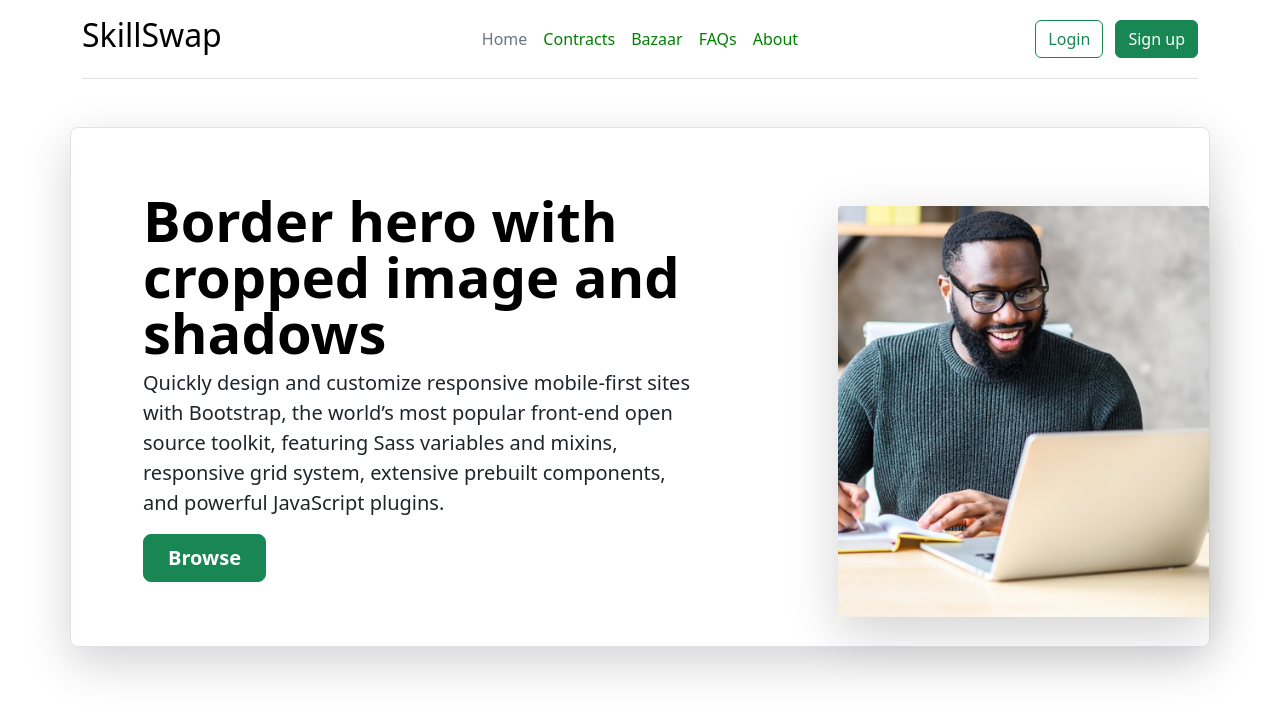
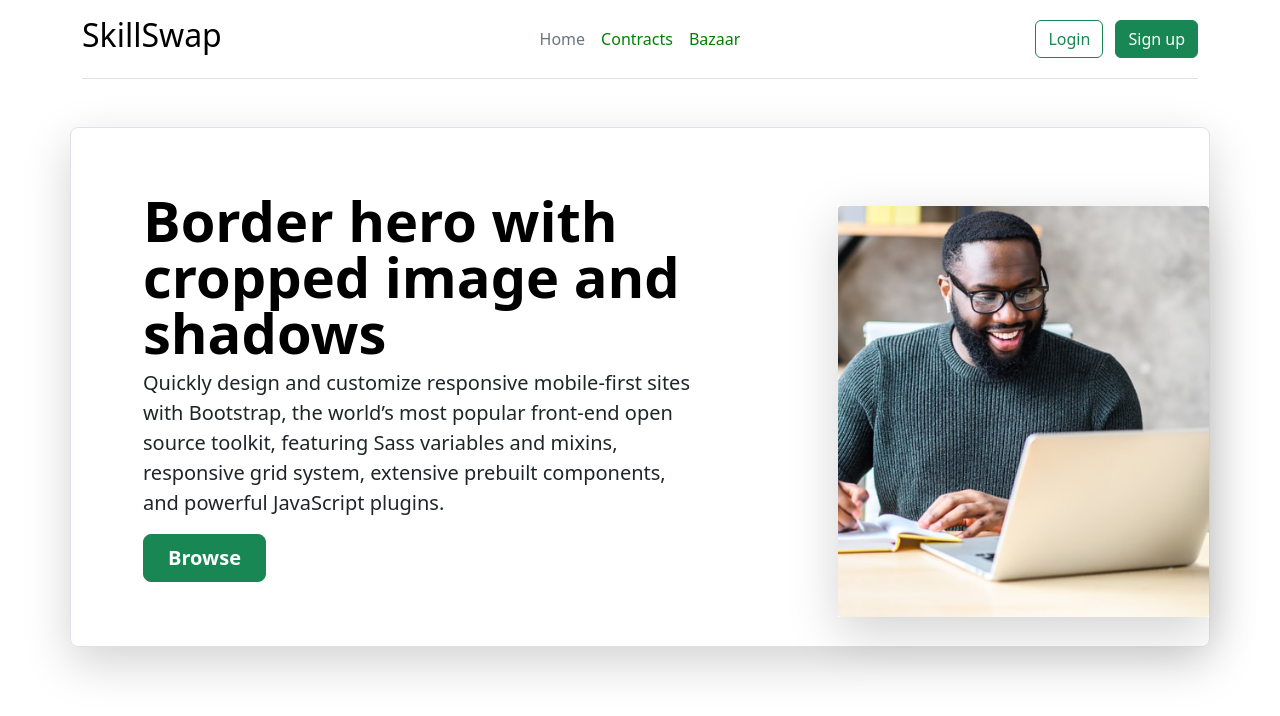
Before and after one commit to MohammadHashmi/SkillSwap, a website: page src/index.ejs in a window 1280 px wide. Drawn offline with nearby package versions, Linux system fonts and the light colour scheme; files that its build step writes are made by us from their sources; files whose address does not match are found by name.

Commit message:
removed about and faq pages

```diff
--- a/src/index.ejs
+++ b/src/index.ejs
@@ -22,8 +22,7 @@
             <li><a href="/" class="nav-link px-2 link-secondary">Home</a></li>
             <li><a href="contracts.html" class="nav-link px-2" style="color: green;">Contracts</a></li>
             <li><a href="bazaar.html" class="nav-link px-2" style="color: green;">Bazaar</a></li>
-            <li><a href="#" class="nav-link px-2" style="color: green;">FAQs</a></li>
-            <li><a href="#" class="nav-link px-2" style="color: green;">About</a></li>
+
           </ul>
 
           <div class="col-md-3 text-end">
```
Also changed, not shown: public/src/bazaar.html (+0 -2 lines), public/src/contracts.html (+0 -2 lines), public/src/login.html (+1 -2 lines), public/src/signup.html (+0 -2 lines).
